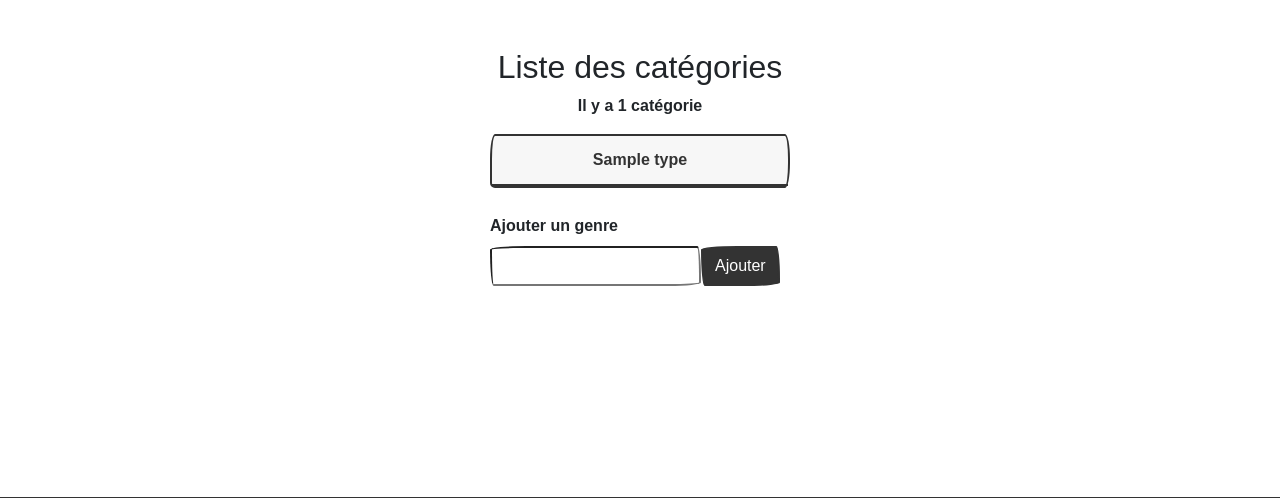
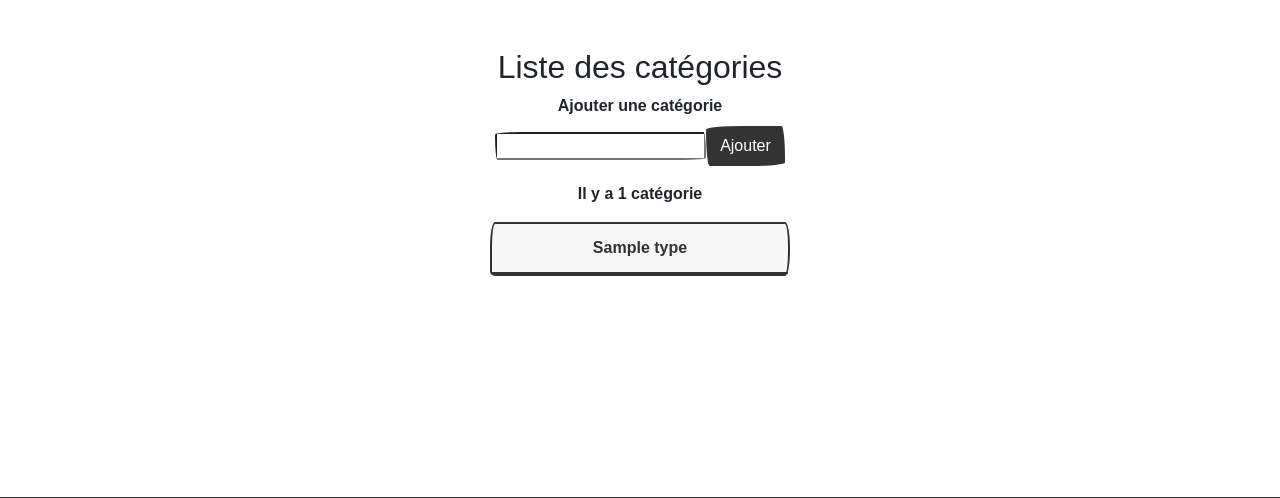
Before and after one commit to IvanVeltz/Cinema, a PHP site: template view/categorie.php in a window 1280 px wide. Shown: the part 60-558 px from the top of the page. Run offline with PHP 8.4, Linux system fonts and the light colour scheme; the template is opened without the code that fills it: most values are stand-ins (such as "Sample title", 1, 10 or a date in 2020); some libraries are stand-ins or nearby versions; some web fonts are replaced.

Commit message:
css ajout categorie

```diff
--- a/public/css/style.css
+++ b/public/css/style.css
@@ -100,6 +100,23 @@ img{
     margin: auto;
 }
 
+.wrapper form{
+    display: flex;
+    justify-content: center;
+    align-items: center;
+}
+
+form div{
+    display: flex;
+    flex-direction: column;
+    justify-content: center;
+    align-items: center;
+}
+
+form div div{
+    display: flex;
+    flex-direction: row;
+}
 
 
 .navbar a{
--- a/view/categorie.php
+++ b/view/categorie.php
@@ -1,5 +1,15 @@
 <?php ob_start(); ?>
 
+<!-- Ajout d'une catégorie  -->
+<form action="index.php?action=ajoutCategorie" method="post">
+    <div class="input-group mb-3">
+        <label for="input-genre">Ajouter une catégorie</label>
+    <div>
+        <input type="text" id="input-genre" name="submit">
+        <button class="btn btn-primary" type="submit" >Ajouter</button>
+    </div>
+    </div>
+</form>
 <p>Il y a <?= $requete->rowCount() ?> catégorie</p>
 
 <div class="container-acteurs">
@@ -16,13 +26,7 @@ foreach($requete->fetchAll() as $categorie){
 
 }
 ?>
-<form action="index.php?action=ajoutCategorie" method="post">
-    <div class="input-group mb-3">
-        <label for="input-genre">Ajouter un genre</label>
-        <input type="text" id="input-genre" name="submit">
-        <button class="btn btn-primary" type="submit" >Ajouter</button>
-    </div>
-</form>
+
 <?php
 
 $titre = "Liste des catégorie";
```
